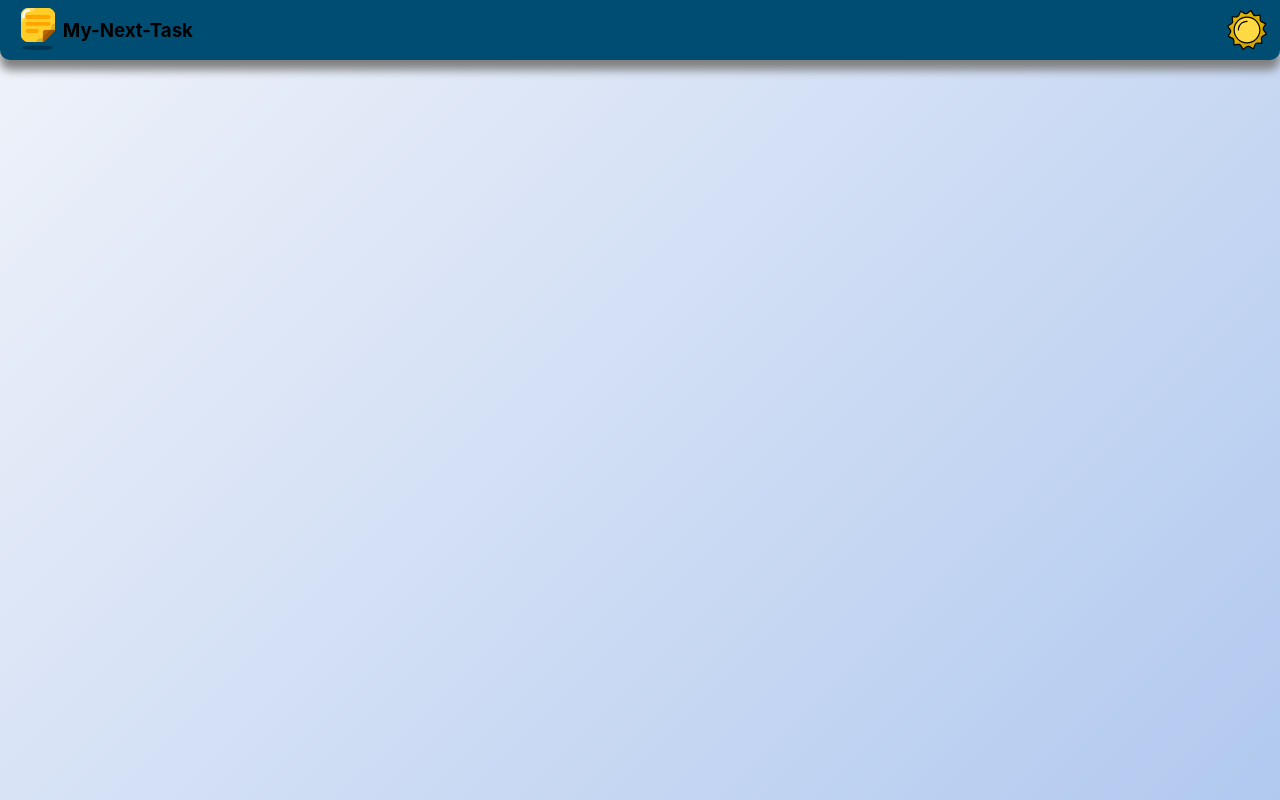
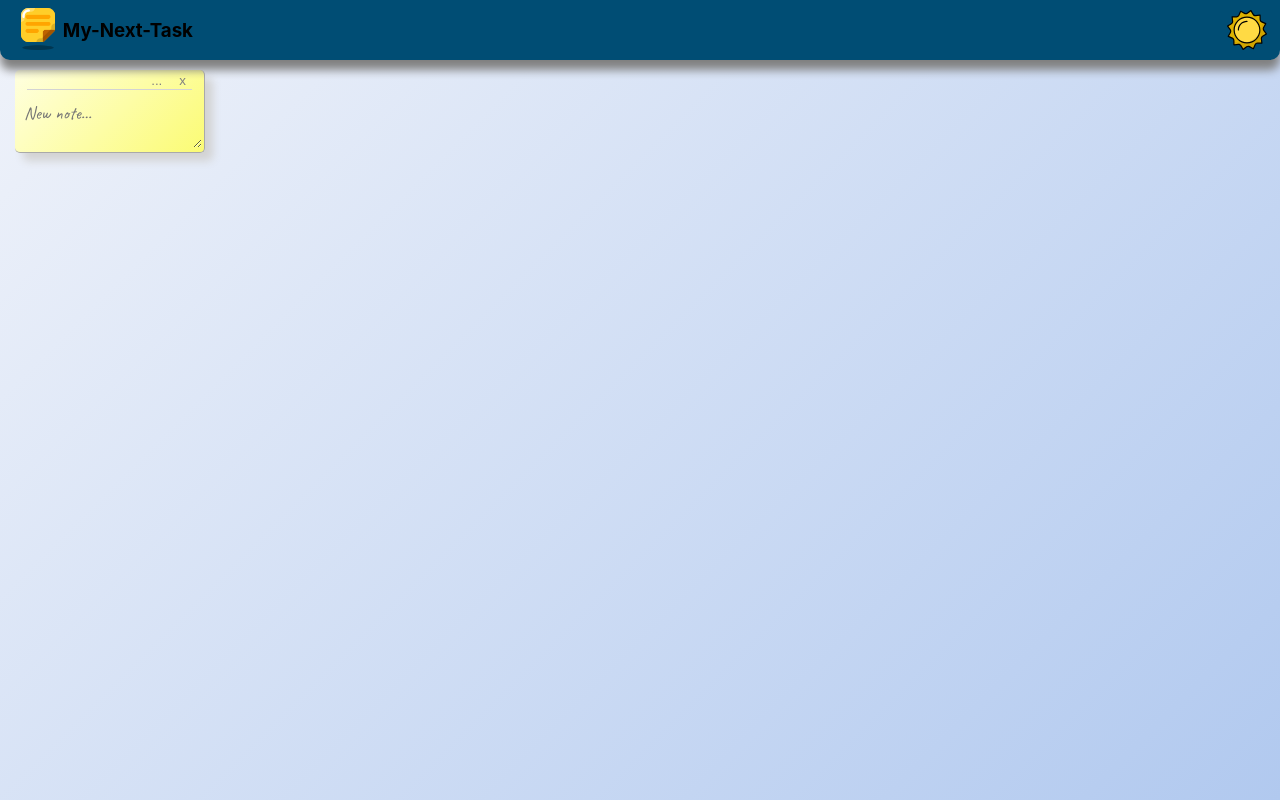
Before and after one commit to dbode94/my-next-task, a React (Create React App) app: page /dashboard in a window 1280 px wide. Built offline with nearby package versions, Linux system fonts and the light colour scheme.

Commit message:
working in note component

```diff
--- a/src/components/note/note.component.jsx
+++ b/src/components/note/note.component.jsx
@@ -1,9 +1,33 @@
+import { useState, useEffect } from 'react';
 
 import './note.style.scss'
 
-const Note = () =>{
+const Note = ({text, type}) =>{
+
+    const [currentText, setCurrentText] = useState('')
+
+    useEffect(()=>{
+        if(text) setCurrentText(text);
+    },[])
+
+    const changeHandler = (event) =>{
+        setCurrentText(event.target.value);
+        console.log(event.target.value)
+    }
+
     return(
-        <div></div>
+        <div className='note_container'>
+            <div className='note_bar'>
+                <div className='barButtons_container'>
+                    <button>...</button>
+                    <button>x</button>
+                </div>
+            </div>
+            {/* <form action="" onSubmit={submitHandler}>
+                <input type="text" name='noteText' placeholder='New note...' contentEditable='true' className='note_input' onChange={changeHandler} /> */}
+                <textarea name="text" placeholder='New note...' value={currentText? currentText: ''} className='note_input' onChange={changeHandler}></textarea>
+            {/* </form> */}
+        </div>
     )
 }
 
--- a/src/components/note/note.style.scss
+++ b/src/components/note/note.style.scss
@@ -1,17 +1,56 @@
 .note_container{
-    font-size: large;
-    font-family: "Caveat", cursive;
-    font-optical-sizing: auto;
-    font-weight: 400;
-    font-style: normal;
 
     background-image: linear-gradient(135deg, lightyellow, rgba(252, 252, 110, 0.956));
     box-shadow: 8px 8px 8px lightgray;
     border-bottom: 0.5px solid darkgray;
     border-right: 0.5px solid darkgray;
-    padding: 20px;
+    padding: 2px 2px 0 2px;
     border-radius: 5px;
-    padding-bottom: 20%;
-    height: 100%;
-    width: 400px;
+    min-height: 50px;
+    z-index: 1;
+    margin-bottom: 20px;
+
+    .note_bar{
+        display: flex;
+        flex-direction: row;
+        justify-content: end;
+        margin: 0 10px 10px 10px;
+        z-index: 1;
+        border-bottom: 0.5px solid lightgray;
+
+        &:hover{
+            cursor: move;
+        }
+
+        & .barButtons_container{
+            display: flex;
+            gap: 5px;
+
+            & button{
+                border: none;
+                background-color: transparent;
+                color: gray;
+
+                &:hover{
+                    cursor: pointer;
+                    background-color: rgba(255, 255, 0, 0.624);
+                }
+            }
+        }
+    }
+
+    & .note_input{
+        border: none;
+        background-color: transparent;
+        font-size: large;
+        font-family: "Caveat", cursive;
+        margin-left: 5px;
+        font-optical-sizing: auto;
+        font-weight: 400;
+        font-style: normal;
+
+        &:focus{
+            outline: none;
+        }
+    }
 }
--- a/src/navigation/navigation.style.scss
+++ b/src/navigation/navigation.style.scss
@@ -11,6 +11,7 @@
     box-shadow: 0 10px 10px gray;
     border-radius: 0px 0px 10px 10px;
     background-color: #004D74;
+    z-index: 1000;
 
     & .logAndTheme_Container{
         display: flex;
--- a/src/routes/dashboard/dashboard.route.jsx
+++ b/src/routes/dashboard/dashboard.route.jsx
@@ -1,12 +1,12 @@
-import { useContext } from "react"
+import Note from "../../components/note/note.component"
 
 import './dashboard.style.scss'
 
 const Dashboard = () =>{
 
     return(
-        <div className="notes_container">
-
+        <div className="dashboard_container">
+            <Note/>
         </div>
     )
 }
--- a/src/routes/dashboard/dashboard.style.scss
+++ b/src/routes/dashboard/dashboard.style.scss
@@ -1,9 +1,16 @@
-.notes_container {
+.dashboard_container {
     position: absolute;
     top: 0;
     left: 0;
     width: 100%;
     height: 100%;
-    z-index: -1;
     display: flex;
+    flex-direction: row;
+    flex-wrap: wrap;
+    gap: 10px;
+    align-items: flex-start;
+    padding: 70px 15px 0px 15px;
+    box-sizing: border-box;
+    overflow: auto;
+    background-color: transparent;
 }
```
Also changed, not shown: src/routes/notesDashboard/notesDashboard.route.jsx (added, +17 -0 lines).
